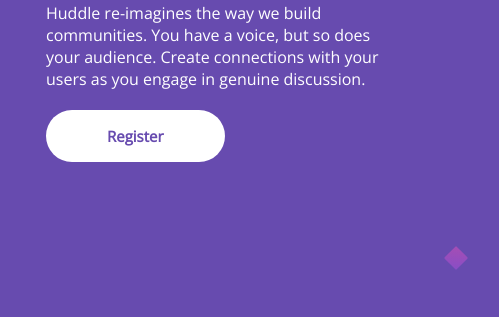
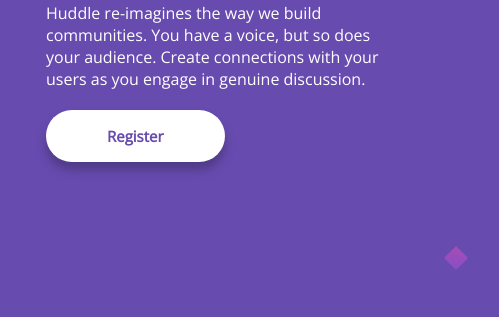
Before and after one commit to neuyann/Huddle-landing-page-with-a-single-introductory-section, a plain HTML site: page index.html in a window 1280 px wide. Shown: the part 348-665 px from the top of the page, 781-1280 px from the left. Drawn offline with nearby package versions, Linux system fonts and the light colour scheme.

Commit message:
Update styles.css

```diff
--- a/styles.css
+++ b/styles.css
@@ -65,7 +65,7 @@ button{
   border-radius: 30px;
   padding: 15px 60px;
   margin-top: 20px;
-  box-shadow: 0 8px 40px --soft-magenta;
+  box-shadow: 0 8px 10px #503B87;
 }
 
 button:hover{
```
